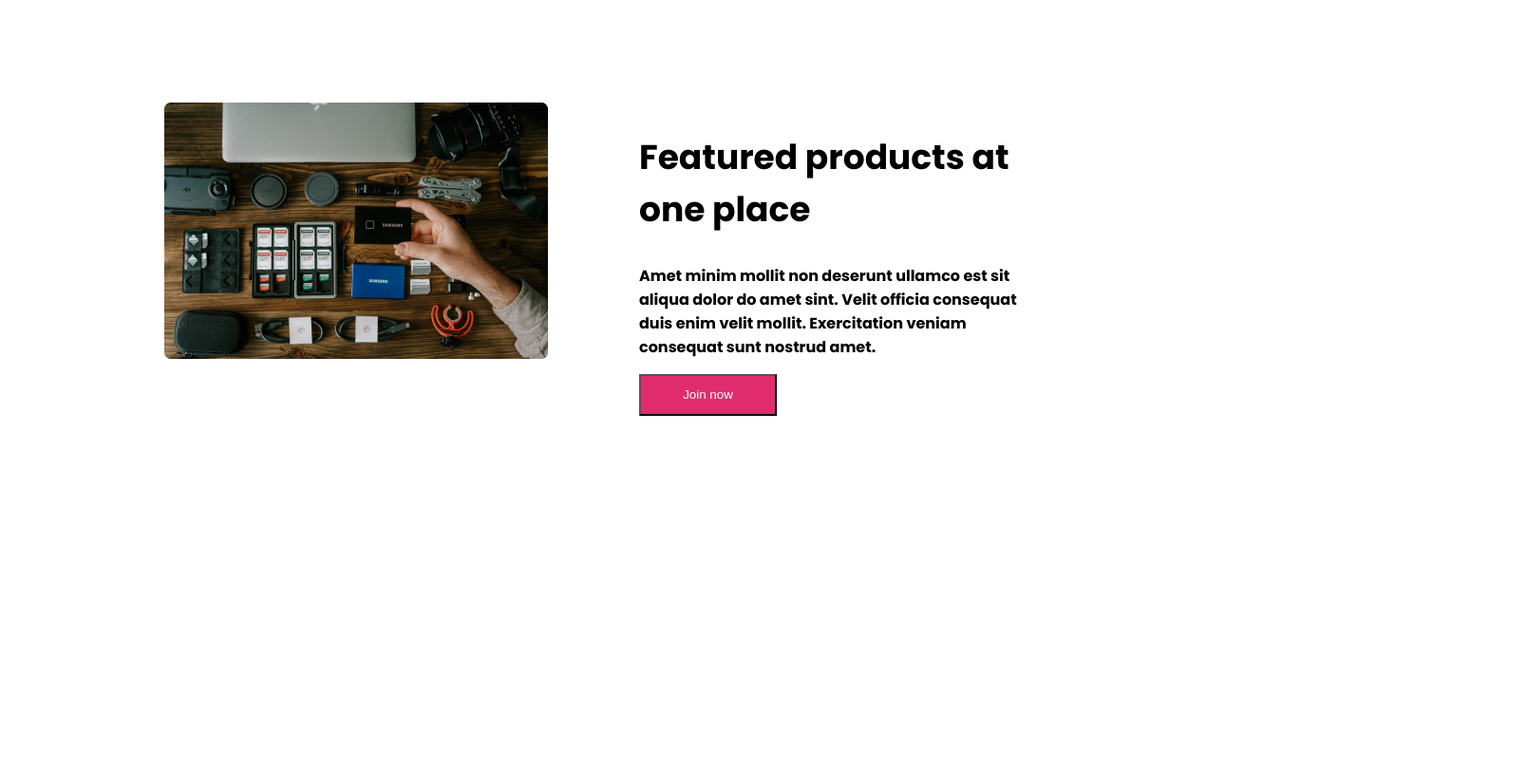
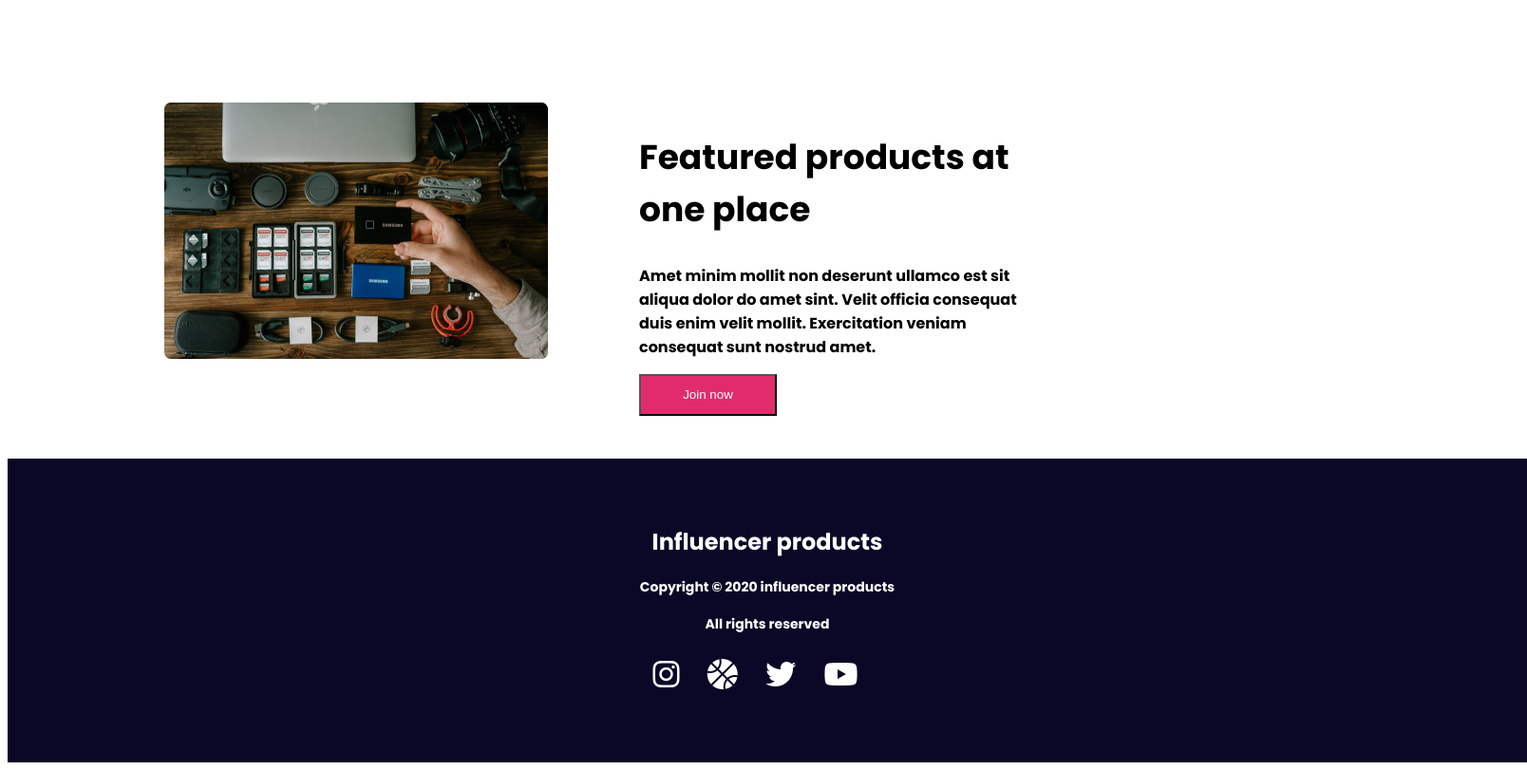
Before and after one commit to Ashimkayal4/Electronic-website, a plain HTML site: page index.html in a window 1280 px wide. Shown: the part 2455-3266 px from the top of the page at 95% size, 1608 px wide, since content can reach past the window. Before the commit the page ends 2946 px from the top, so only its background shows below. Drawn offline with Linux system fonts and the light colour scheme.

Commit message:
added footer

```diff
--- a/index.html
+++ b/index.html
@@ -121,7 +121,17 @@
       </section>
     </main>
     <footer>
-
+       <section class="foot">
+          <h1 class="foot-heading">Influencer products</h1>
+          <p class="copyright">Copyright © 2020 influencer products</p>
+          <h4 class="copyright">All rights reserved</h4>
+          <div class="social-logo">
+             <a href="" class="media-logo"><i class="fa-brands    fa-instagram"></i></a>
+             <a href="" class="media-logo"><i class="fa-solid fa-basketball"></i></a>
+             <a href="" class="media-logo"><i class="fa-brands fa-twitter"></i></a>
+             <a href="" class="media-logo"><i class="fa-brands fa-youtube"></i></a>
+          </div>
+       </section>
     </footer>
 </body>
 </html>
--- a/styles/style.css
+++ b/styles/style.css
@@ -125,3 +125,31 @@ justify-content: center;
     color: #FFFFFF;
     background-color: #E02C6D;
 }
+/* footer */
+.foot{
+    height: 220px;
+    width: 800px;
+    margin: 0 auto;
+    padding: 50px 400px;
+    text-align: center;
+    background-color: #0A0826;
+}
+.social-logo{
+    margin: 0 auto;
+}
+.media-logo{
+  justify-content: center;
+  margin-right: 25px;
+  font-size: 32px;
+  color:#FFFFFF ;
+}
+.foot-heading{
+    font-weight: bold;
+    font-size: 24px;
+    color: #FFFFFF;
+}
+.copyright{
+    font-weight: bold;
+    font-size: 14px;
+    color: #FFFFFF;
+}
```
